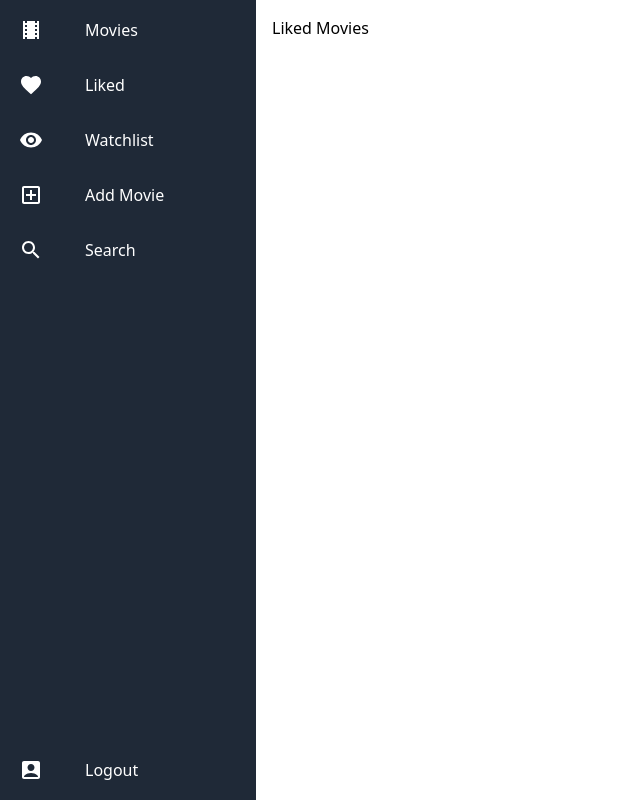
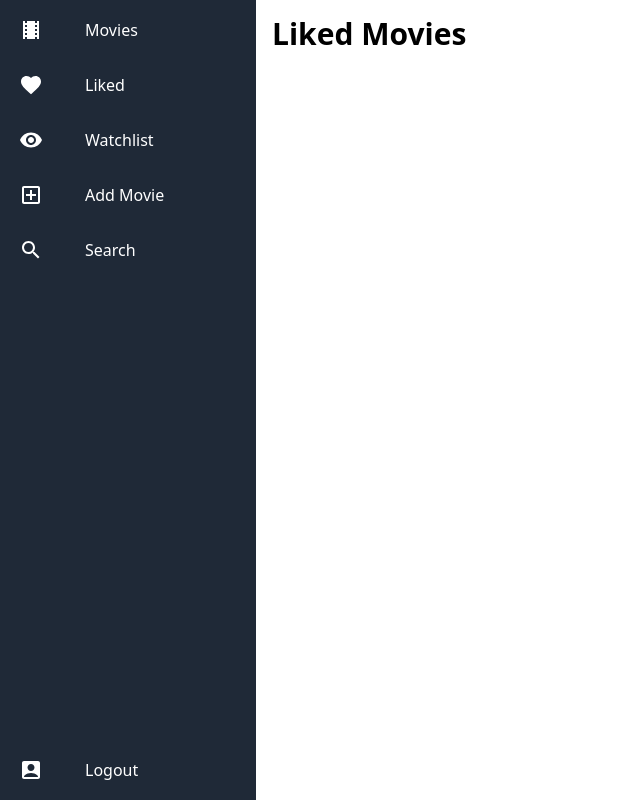
Before and after one commit to lhrinda/FinalProject_DCSs33, a React (Vite) app in the folder final-project/: page / in a window 1280 px wide. Both pictures are taken after a click on the button "Liked". Shown: the whole page, without its empty margins (0-640 px from the left). Built offline with nearby package versions, Linux system fonts and the light colour scheme.

Commit message:
Fixed the titles

```diff
--- a/final-project/src/Pages/liked.jsx
+++ b/final-project/src/Pages/liked.jsx
@@ -4,7 +4,7 @@ import MoviePoster from '../MoviePoster';
 function Liked({ movies }) {
   return (
     <div>
-      <h1>Liked Movies</h1>
+      <h1 className="text-3xl font-bold mb-4">Liked Movies</h1>
       <div className="flex flex-wrap">
         {movies.map((movie, index) => (
           <MoviePoster key={index} name={movie.name} image={movie.image} onLike={() => {}} onWishlist={() => {}} />
--- a/final-project/src/Pages/watchlist.jsx
+++ b/final-project/src/Pages/watchlist.jsx
@@ -4,7 +4,7 @@ import MoviePoster from '../MoviePoster';
 function Watchlist({ movies }) {
   return (
     <div>
-      <h1>Watchlist</h1>
+      <h1 className="text-3xl font-bold mb-4">Watchlist</h1>
       <div className="flex flex-wrap">
         {movies.map((movie, index) => (
           <MoviePoster key={index} name={movie.name} image={movie.image} onLike={() => {}} onWishlist={() => {}} />
--- a/final-project/src/style.css
+++ b/final-project/src/style.css
@@ -575,6 +575,10 @@ video {
   margin-bottom: 0.5rem;
 }
 
+.mb-4 {
+  margin-bottom: 1rem;
+}
+
 .ml-0 {
   margin-left: 0px;
 }
@@ -721,6 +725,11 @@ video {
   line-height: 2rem;
 }
 
+.text-3xl {
+  font-size: 1.875rem;
+  line-height: 2.25rem;
+}
+
 .text-base {
   font-size: 1rem;
   line-height: 1.5rem;
@@ -729,6 +738,10 @@ video {
 .text-lg {
   font-size: 1.125rem;
   line-height: 1.75rem;
+}
+
+.font-bold {
+  font-weight: 700;
 }
 
 .font-normal {
```
